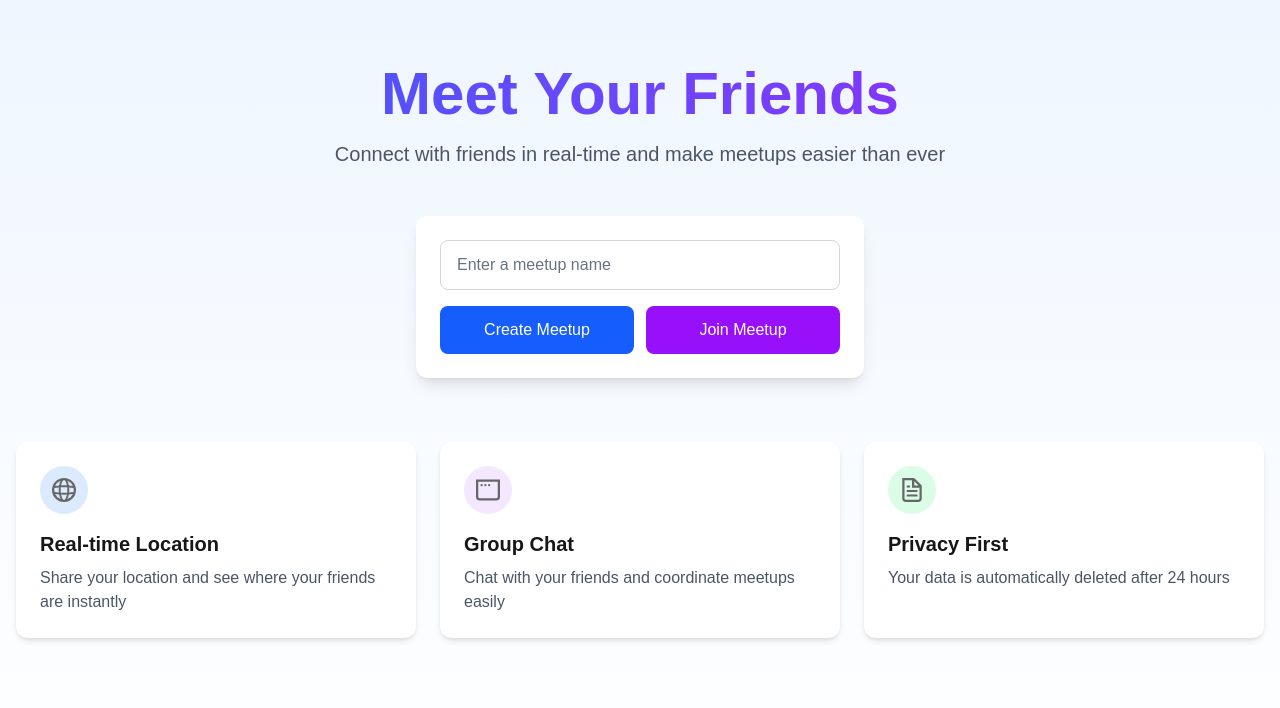
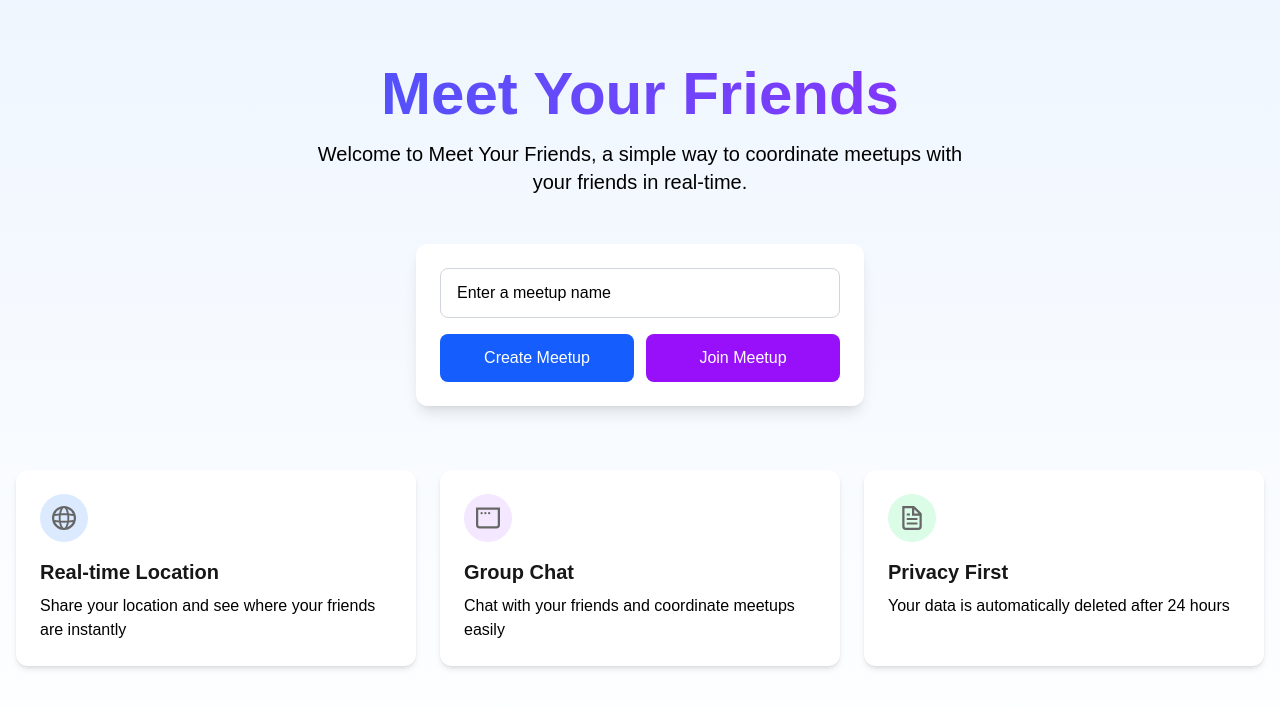
Before and after one commit to ninobevin/meetyourfriends, a Next.js app: page / in a window 1280 px wide. Shown: the top 708 px of the page. Built offline with nearby package versions, Linux system fonts and the light colour scheme.

Commit message:
Update text colors to black for better visibility

```diff
--- a/src/app/globals.css
+++ b/src/app/globals.css
@@ -27,7 +27,7 @@ body {
 
 /* Leaflet specific styles */
 .leaflet-popup-content {
-  color: #374151; /* text-gray-700 */
+  color: #000000; /* black */
   font-size: 0.875rem; /* text-sm */
 }
 
--- a/src/app/meetup/[id]/page.tsx
+++ b/src/app/meetup/[id]/page.tsx
@@ -132,8 +132,8 @@ export default function MeetupPage() {
                   {msg.sender_name.charAt(0)}
                 </div>
                 <div>
-                  <p className="font-medium text-sm text-gray-900">{msg.sender_name}</p>
-                  <p className="bg-gray-100 rounded-lg p-2 mt-1 text-gray-900">{msg.content}</p>
+                  <p className="font-medium text-sm text-black">{msg.sender_name}</p>
+                  <p className="bg-gray-100 rounded-lg p-2 mt-1 text-black">{msg.content}</p>
                 </div>
               </div>
             ))}
--- a/src/app/page.tsx
+++ b/src/app/page.tsx
@@ -53,8 +53,8 @@ export default function Home() {
           <h1 className="text-4xl md:text-6xl font-bold bg-clip-text text-transparent bg-gradient-to-r from-blue-600 to-purple-600">
             Meet Your Friends
           </h1>
-          <p className="mt-4 text-lg md:text-xl text-gray-600 max-w-2xl mx-auto">
-            Connect with friends in real-time and make meetups easier than ever
+                    <p className="mt-4 text-lg md:text-xl text-black max-w-2xl mx-auto">
+            Welcome to Meet Your Friends, a simple way to coordinate meetups with your friends in real-time.
           </p>
         </div>
 
@@ -68,7 +68,7 @@ export default function Home() {
                 value={meetupName}
                 onChange={(e) => setMeetupName(e.target.value)}
                 disabled={isLoading}
-                className="w-full px-4 py-3 rounded-lg border border-gray-300 focus:ring-2 focus:ring-blue-500 focus:border-blue-500 transition-colors text-gray-900 placeholder-gray-500 disabled:bg-gray-100 disabled:cursor-not-allowed"
+                className="w-full px-4 py-3 rounded-lg border border-gray-300 focus:ring-2 focus:ring-blue-500 focus:border-blue-500 transition-colors text-black placeholder-black disabled:bg-gray-100 disabled:cursor-not-allowed"
               />
               {error && (
                 <p className="text-red-500 text-sm">{error}</p>
@@ -117,7 +117,7 @@ export default function Home() {
               />
             </div>
             <h3 className="text-xl font-semibold mb-2">Real-time Location</h3>
-            <p className="text-gray-600">Share your location and see where your friends are instantly</p>
+            <p className="text-black">Share your location and see where your friends are instantly</p>
           </div>
 
           <div className="bg-white rounded-xl p-6 shadow-md">
@@ -131,7 +131,7 @@ export default function Home() {
               />
             </div>
             <h3 className="text-xl font-semibold mb-2">Group Chat</h3>
-            <p className="text-gray-600">Chat with your friends and coordinate meetups easily</p>
+            <p className="text-black">Chat with your friends and coordinate meetups easily</p>
           </div>
 
           <div className="bg-white rounded-xl p-6 shadow-md">
@@ -145,7 +145,7 @@ export default function Home() {
               />
             </div>
             <h3 className="text-xl font-semibold mb-2">Privacy First</h3>
-            <p className="text-gray-600">Your data is automatically deleted after 24 hours</p>
+            <p className="text-black">Your data is automatically deleted after 24 hours</p>
           </div>
         </div>
       </div>
```
Also changed, not shown: 1 other file (tests, documents, lock files or other folders).
